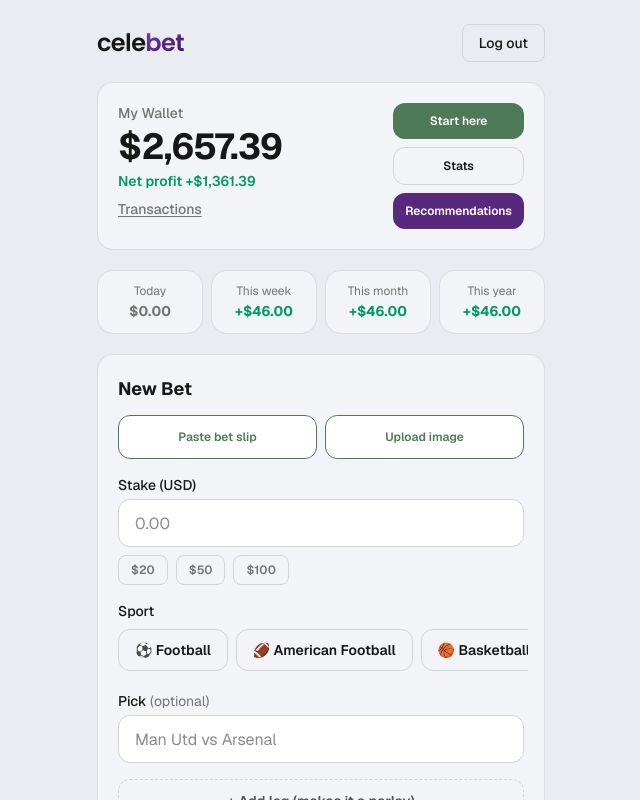
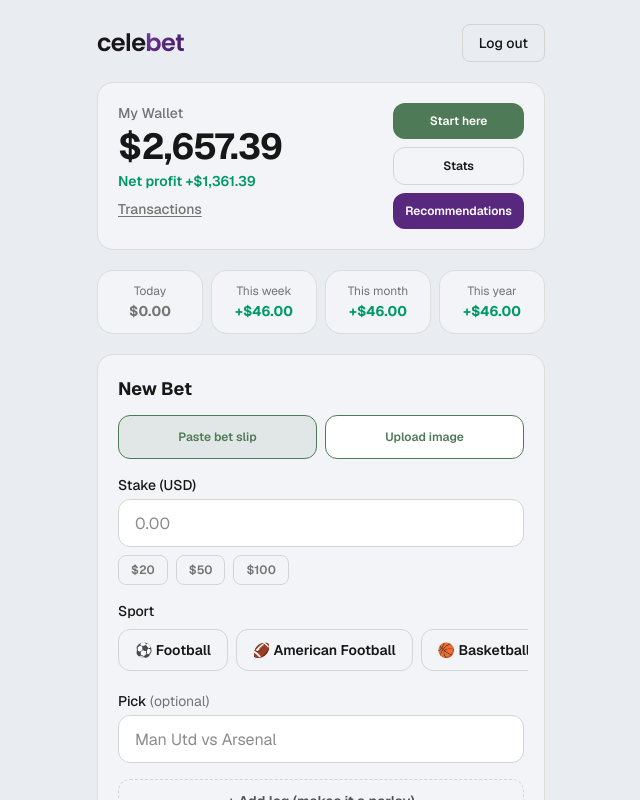
Before and after one commit to simonpe23/celebets, a Next.js app: page /preview in a window 1280 px wide. Shown: the top 800 px of the page, without its empty margins (319-959 px from the left). Built offline with nearby package versions, Linux system fonts and the light colour scheme.

Commit message:
WIP not deployed: option 8, light green fill separates Paste bet slip from Upload image

```diff
--- a/src/components/NewBetForm.tsx
+++ b/src/components/NewBetForm.tsx
@@ -290,7 +290,7 @@ export default function NewBetForm({ lastStake }: Props) {
           type="button"
           disabled={importing}
           onClick={pasteSlip}
-          className="h-11 rounded-xl border border-[#4F7A57] bg-white text-xs font-semibold text-[#4F7A57] active:bg-[#4F7A57]/10 disabled:opacity-50 dark:bg-transparent"
+          className="h-11 rounded-xl border border-[#4F7A57] bg-[#4F7A57]/10 text-xs font-semibold text-[#4F7A57] active:bg-[#4F7A57]/20 disabled:opacity-50"
         >
           Paste bet slip
         </button>
```
